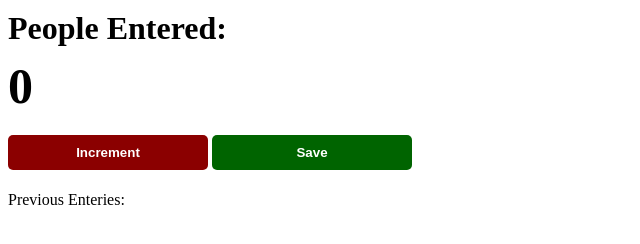
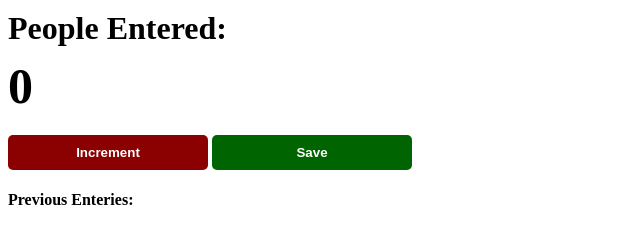
Before and after one commit to Somesh11097/Passenger-counter-app, a plain HTML site: page index.html in a window 1280 px wide. Shown: the full height of the page, 0-640 px from the left. Drawn offline with Linux system fonts and the light colour scheme.

Commit message:
another commit
added css for save-el

```diff
--- a/styles.css
+++ b/styles.css
@@ -33,3 +33,7 @@ button{
 #save-btn{
     background: darkgreen;
 }
+
+#save-el{
+    font-weight: bold;
+}
```
